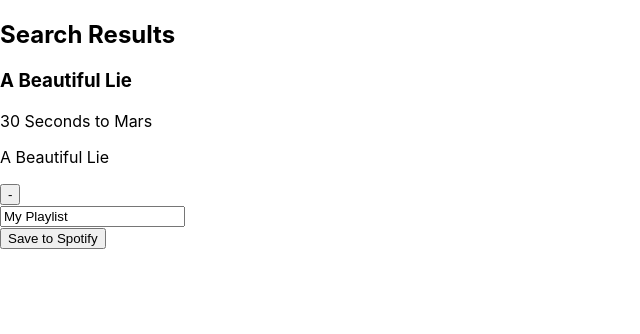
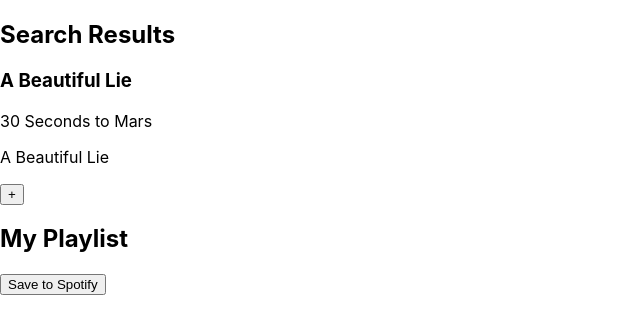
Before and after one commit to tyshchenkodev/jammming, a React (Create React App) app: page / in a window 1280 px wide. Shown: the top 334 px of the page, without its empty margins (0-640 px from the left). Built offline with nearby package versions, Linux system fonts and the light colour scheme.

Commit message:
Implement savePlaylist logic: extract track URIs and log to console

```diff
--- a/src/App.js
+++ b/src/App.js
@@ -8,7 +8,8 @@
     id: 1,
     name: 'A Beautiful Lie',
     artist: '30 Seconds to Mars',
-    album: 'A Beautiful Lie'
+    album: 'A Beautiful Lie',
+    uri: "spotify:track:abc123"
   }];
 
   const [playlistName, setPlaylistName] = useState("My Playlist");
@@ -27,7 +28,12 @@
   function removeTrack(track) {
     const remove = playlistTracks.filter(savedTrack => track.id !== savedTrack.id);
     setPlaylistTracks(remove);
-  }
+  };
+
+  function savePlaylist() {
+    const trackUris = playlistTracks.map(track => track.uri);
+    console.log(trackUris);
+  };
 
   return (
     <div>
@@ -38,7 +44,8 @@
           playlistName={playlistName}
           playlistTracks={playlistTracks}
           onNameChange={handleNameChange}
-          onRemove={removeTrack}/>
+          onRemove={removeTrack}
+          onSave={savePlaylist}/>
     </div>
   )
 }
--- a/src/components/Playlist.js
+++ b/src/components/Playlist.js
@@ -1,15 +1,33 @@
-import React from "react";
+import React, { useState } from "react";
 import TrackList from './TrackList'
 
 export default function Playlist(props) {
+
+    const [isEditing, setIsEditing] = useState(false);
+
+    function handleEditClick() {
+        setIsEditing(true);
+    }
+
     function handleChange(event) {
         props.onNameChange(event.target.value);
     }
     return (
         <div>
-            <input value={props.playlistName} onChange={handleChange}></input>
-            <TrackList tracks={props.playlistTracks} onRemove={props.onRemove}/>
-            <button>Save to Spotify</button>
+            {isEditing
+  ? <input
+      value={props.playlistName}
+      onChange={handleChange}
+      onBlur={() => setIsEditing(false)}
+    />
+  : <h2 onClick={handleEditClick}>{props.playlistName}</h2>
+}
+        <TrackList
+                tracks={props.playlistTracks}
+                onRemove={props.onRemove}
+                isRemoval={true}
+/>
+            <button onClick={props.onSave}>Save to Spotify</button>
         </div>
     )
 };
--- a/src/components/SearchResults.js
+++ b/src/components/SearchResults.js
@@ -5,7 +5,12 @@
     return (
         <div>
             <h2>Search Results</h2>
-            <TrackList tracks={props.tracks} onAdd={props.onAdd}/>
+            <TrackList
+                    tracks={props.tracks}
+                    onAdd={props.onAdd}
+                    isRemoval={false}
+/>
+
         </div>
     )
 }
--- a/src/components/Track.js
+++ b/src/components/Track.js
@@ -6,7 +6,8 @@
             id: props.id,
             name: props.name,
             artist: props.artist,
-            album: props.album
+            album: props.album,
+            uri: props.uri
           };
           props.onAdd(track);
     }
@@ -16,7 +17,8 @@
             id: props.id,
             name: props.name,
             artist: props.artist,
-            album: props.album
+            album: props.album,
+            uri: props.uri
           };
           props.onRemove(track);
     }
--- a/src/components/TrackList.js
+++ b/src/components/TrackList.js
@@ -10,9 +10,11 @@
                               name={track.name}
                               artist={track.artist}
                               album={track.album}
+                              uri={track.uri}
                               onAdd={props.onAdd}
                               onRemove={props.onRemove}
-                                        isRemoval={true}/>))}
+                              isRemoval={props.isRemoval}
+/>))}
       </div>
     )
 
```
Lines whose indentation alone changed are shown as unchanged.
